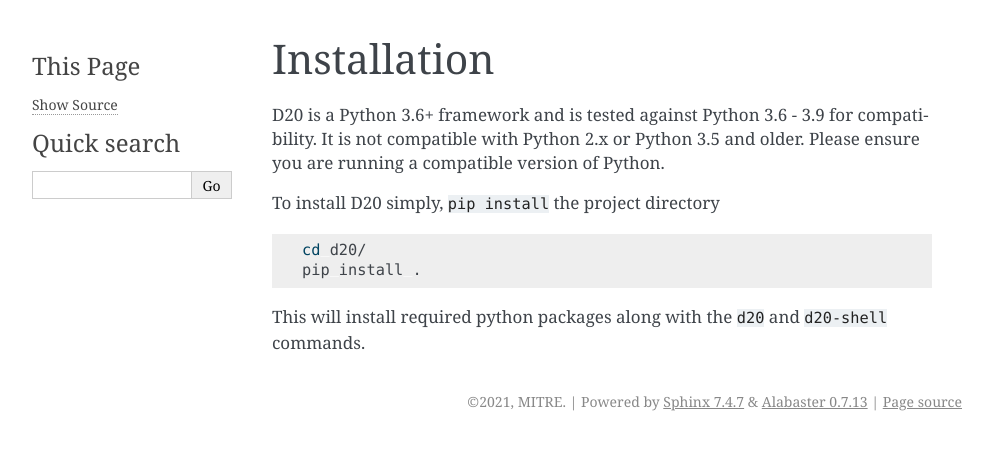
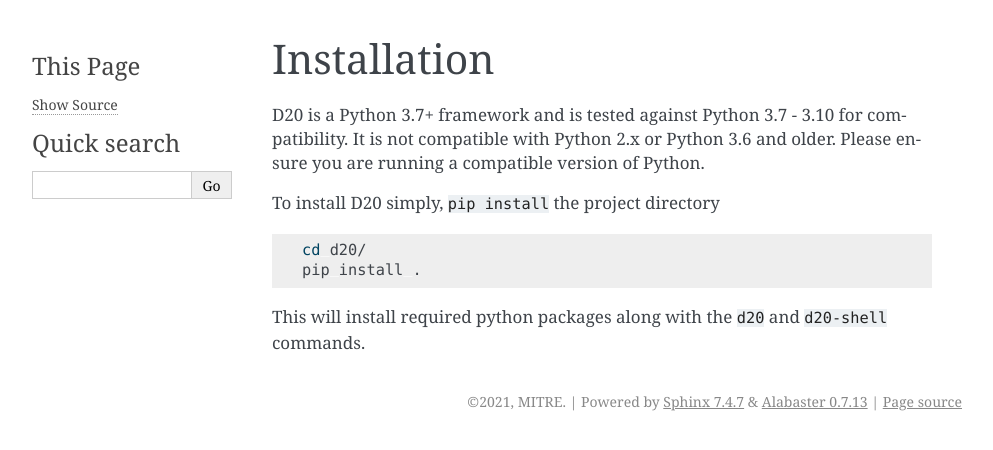
Before and after one commit to MITRECND/d20, a Sphinx documentation site: the page built from docs/intro/installation.rst, in a window 1280 px wide. Shown: the top 450 px of the page, without its empty margins (148-1141 px from the left). Built offline with Sphinx 7.4.7, drawn with Linux system fonts in a browser that asks for light colours.

Commit message:
Remove references to Python 3.6, bump framework version

```diff
--- a/d20/version.py
+++ b/d20/version.py
@@ -1,6 +1,6 @@
 import pkg_resources
 
-GAME_ENGINE_VERSION_RAW = "0.4.3"
+GAME_ENGINE_VERSION_RAW = "0.5.0"
 GAME_ENGINE_VERSION = pkg_resources.parse_version(GAME_ENGINE_VERSION_RAW)
 
 
--- a/docs/authoring/actions.rst
+++ b/docs/authoring/actions.rst
@@ -12,7 +12,7 @@
 ---------------
 
 Every action must be a valid python package.
-If unfamiliar with python packaging, please read python's documentation on `packaging <https://docs.python.org/3.6/tutorial/modules.html#packages>`_ for more information.
+If unfamiliar with python packaging, please read python's documentation on `packaging <https://docs.python.org/3.9/tutorial/modules.html#packages>`_ for more information.
 Note that, D20 actions only support one-level deep packages.
 If your package has nested packages, they will need to be exposed by the highest level packages.
 
--- a/docs/intro/installation.rst
+++ b/docs/intro/installation.rst
@@ -1,8 +1,8 @@
 Installation
 ============
 
-D20 is a Python 3.6+ framework and is tested against Python 3.6 - 3.9 for compatibility.
-It is not compatible with Python 2.x or Python 3.5 and older.
+D20 is a Python 3.7+ framework and is tested against Python 3.7 - 3.10 for compatibility.
+It is not compatible with Python 2.x or Python 3.6 and older.
 Please ensure you are running a compatible version of Python.
 
 To install D20 simply, ``pip install`` the project directory
```
Also changed, not shown: 1 other file.
